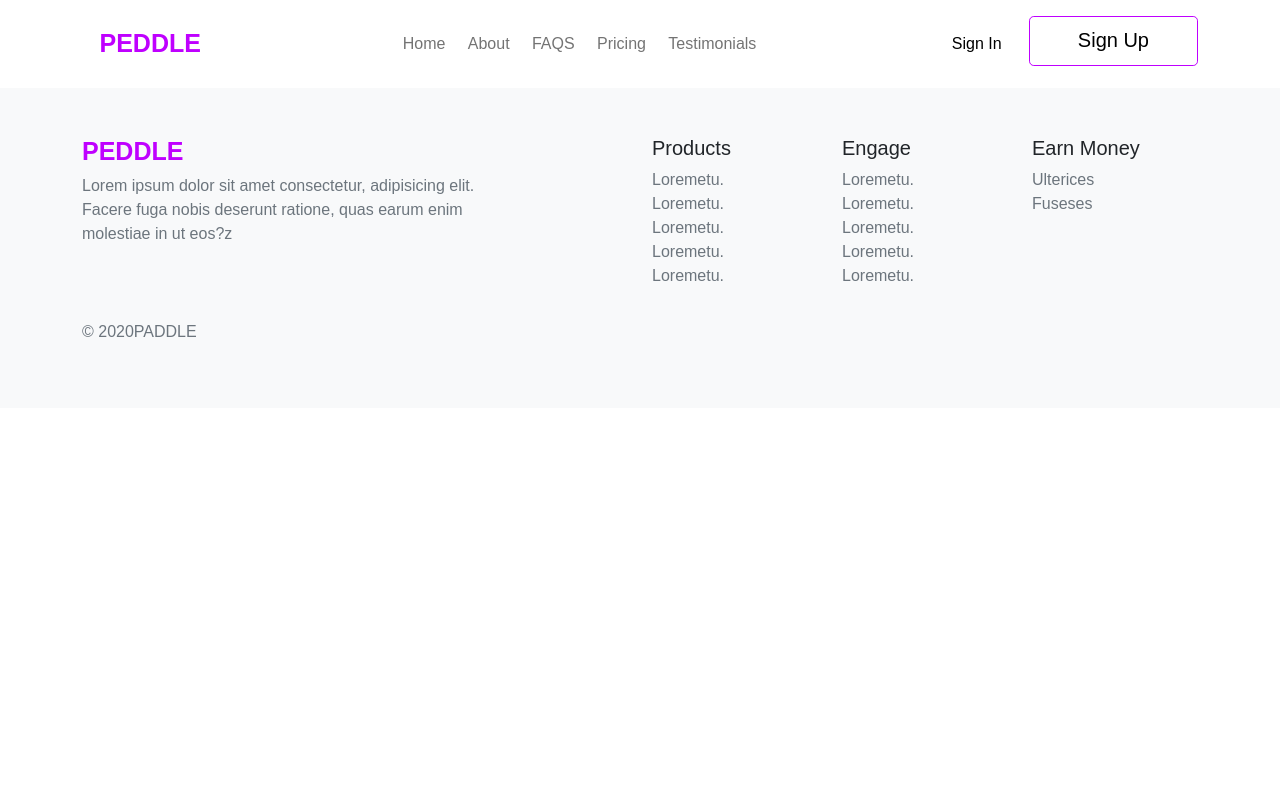
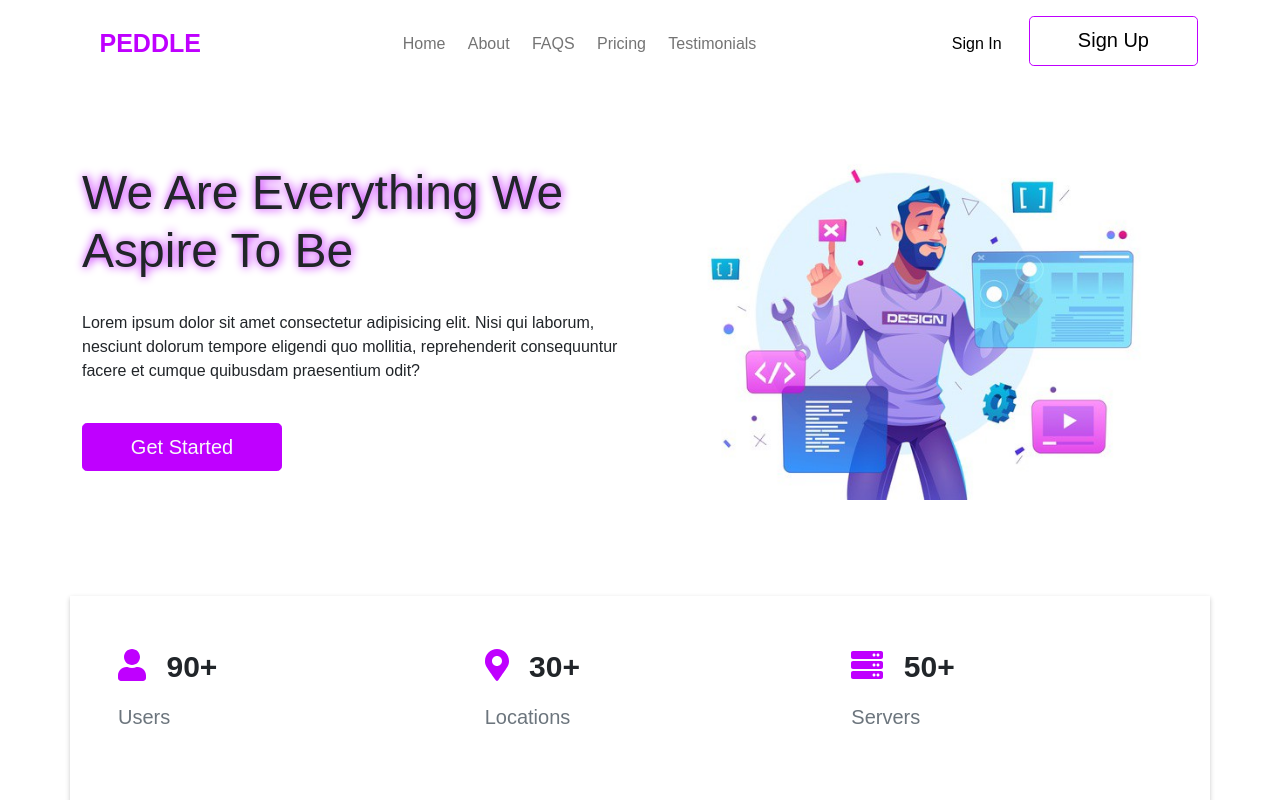
Before and after one commit to Ekwugha/paddle-frontend-assessment, a React (Create React App) app: page / in a window 1280 px wide. Shown: the top 800 px of the page. Built offline with nearby package versions, Linux system fonts and the light colour scheme.

Commit message:
navbar links

```diff
--- a/src/App.js
+++ b/src/App.js
@@ -15,7 +15,7 @@
       <CustomNavbar />
       {/* <HomePage /> */}
       <Switch>
-          <Route exact path='/homepage' component={HomePage} />
+          <Route exact path='/' component={HomePage} />
           <Route  path='/pricing' component={Pricing} />
           <Route  path='/testimonials' component={Testimonial} />
           <Route  path='/about' component={Features} />
--- a/src/components/navbar/navbar.component.jsx
+++ b/src/components/navbar/navbar.component.jsx
@@ -20,7 +20,7 @@
                 <Navbar.Collapse id="basic-navbar-nav" className="justify-content-end">
 
                 <Nav className="mx-auto text-dark">
-                    <Nav.Link as={Link} to="/homepage"  > Home </Nav.Link>
+                    <Nav.Link as={Link} to="/"  > Home </Nav.Link>
 
                     <Nav.Link as={Link} to="/about"  > About </Nav.Link>
 
```
